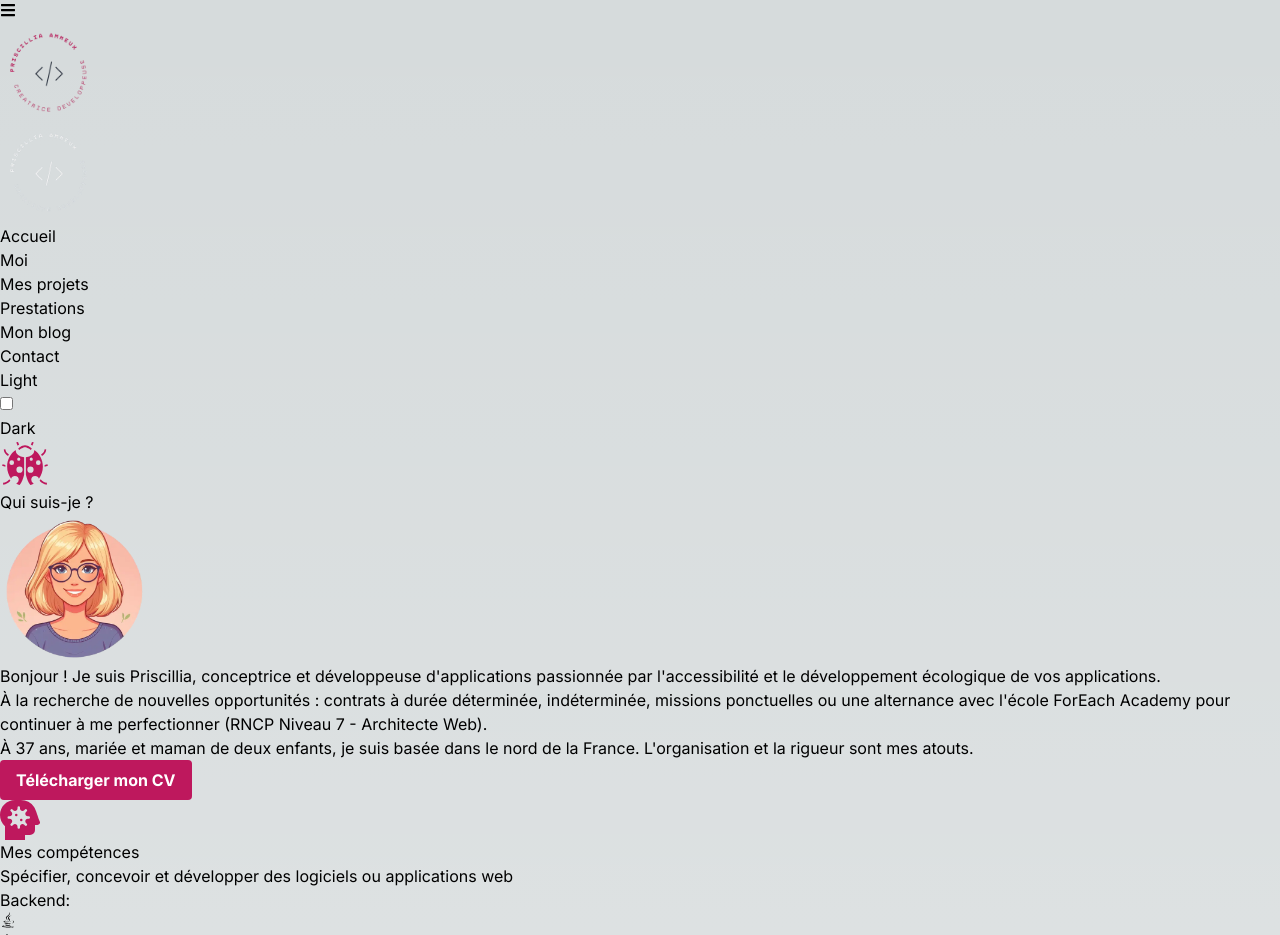
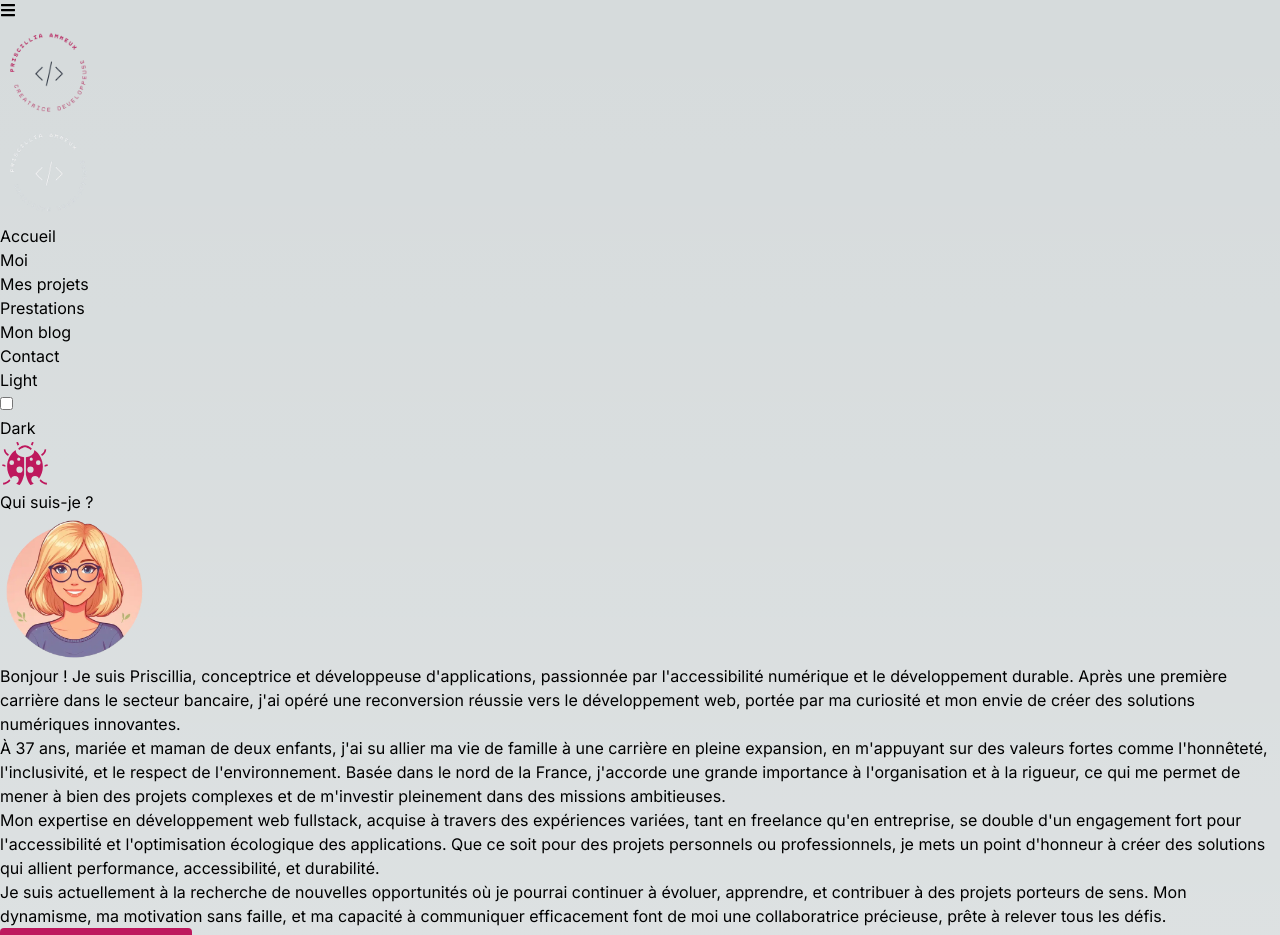
Before and after one commit to PriscilliaAmmeux/my_portfolio, a Next.js app: page /about in a window 1280 px wide. Shown: the top 935 px of the page. Built offline with nearby package versions, Linux system fonts and the light colour scheme; a web font is replaced by a local one.

Commit message:
update section about

```diff
--- a/src/app/ui/me/me.tsx
+++ b/src/app/ui/me/me.tsx
@@ -17,24 +17,35 @@ export default function Me() {
       <div className="ml-5 mt-4 sm:mt-0">
         <p className="mb-2">
           Bonjour ! Je suis Priscillia, conceptrice et développeuse
-          d'applications passionnée par l'accessibilité et le développement
-          écologique de vos applications.
+          d'applications, passionnée par l'accessibilité numérique et le
+          développement durable. Après une première carrière dans le secteur
+          bancaire, j'ai opéré une reconversion réussie vers le développement
+          web, portée par ma curiosité et mon envie de créer des solutions
+          numériques innovantes.
         </p>
         <p className="mb-2">
-          À la recherche de nouvelles opportunités : contrats à durée
-          déterminée, indéterminée, missions ponctuelles ou une alternance avec{" "}
-          <a
-            href="https://www.foreach-academy.fr/le-mastere-foreach/"
-            className="hover:text-pink-700 transition-colors duration-300 hover:underline hover:font-semibold"
-            target="_blank"
-            rel="noopener noreferrer">
-            l'école ForEach Academy
-          </a>{" "}
-          pour continuer à me perfectionner (RNCP Niveau 7 - Architecte Web).
+          À 37 ans, mariée et maman de deux enfants, j'ai su allier ma vie de
+          famille à une carrière en pleine expansion, en m'appuyant sur des
+          valeurs fortes comme l'honnêteté, l'inclusivité, et le respect de
+          l'environnement. Basée dans le nord de la France, j'accorde une grande
+          importance à l'organisation et à la rigueur, ce qui me permet de mener
+          à bien des projets complexes et de m'investir pleinement dans des
+          missions ambitieuses.
         </p>
         <p className="mb-2">
-          À 37 ans, mariée et maman de deux enfants, je suis basée dans le nord
-          de la France. L'organisation et la rigueur sont mes atouts.
+          Mon expertise en développement web fullstack, acquise à travers des
+          expériences variées, tant en freelance qu'en entreprise, se double
+          d'un engagement fort pour l'accessibilité et l'optimisation écologique
+          des applications. Que ce soit pour des projets personnels ou
+          professionnels, je mets un point d'honneur à créer des solutions qui
+          allient performance, accessibilité, et durabilité.
+        </p>
+        <p className="mb-2">
+          Je suis actuellement à la recherche de nouvelles opportunités où je
+          pourrai continuer à évoluer, apprendre, et contribuer à des projets
+          porteurs de sens. Mon dynamisme, ma motivation sans faille, et ma
+          capacité à communiquer efficacement font de moi une collaboratrice
+          précieuse, prête à relever tous les défis.
         </p>
       </div>
     </section>
```
